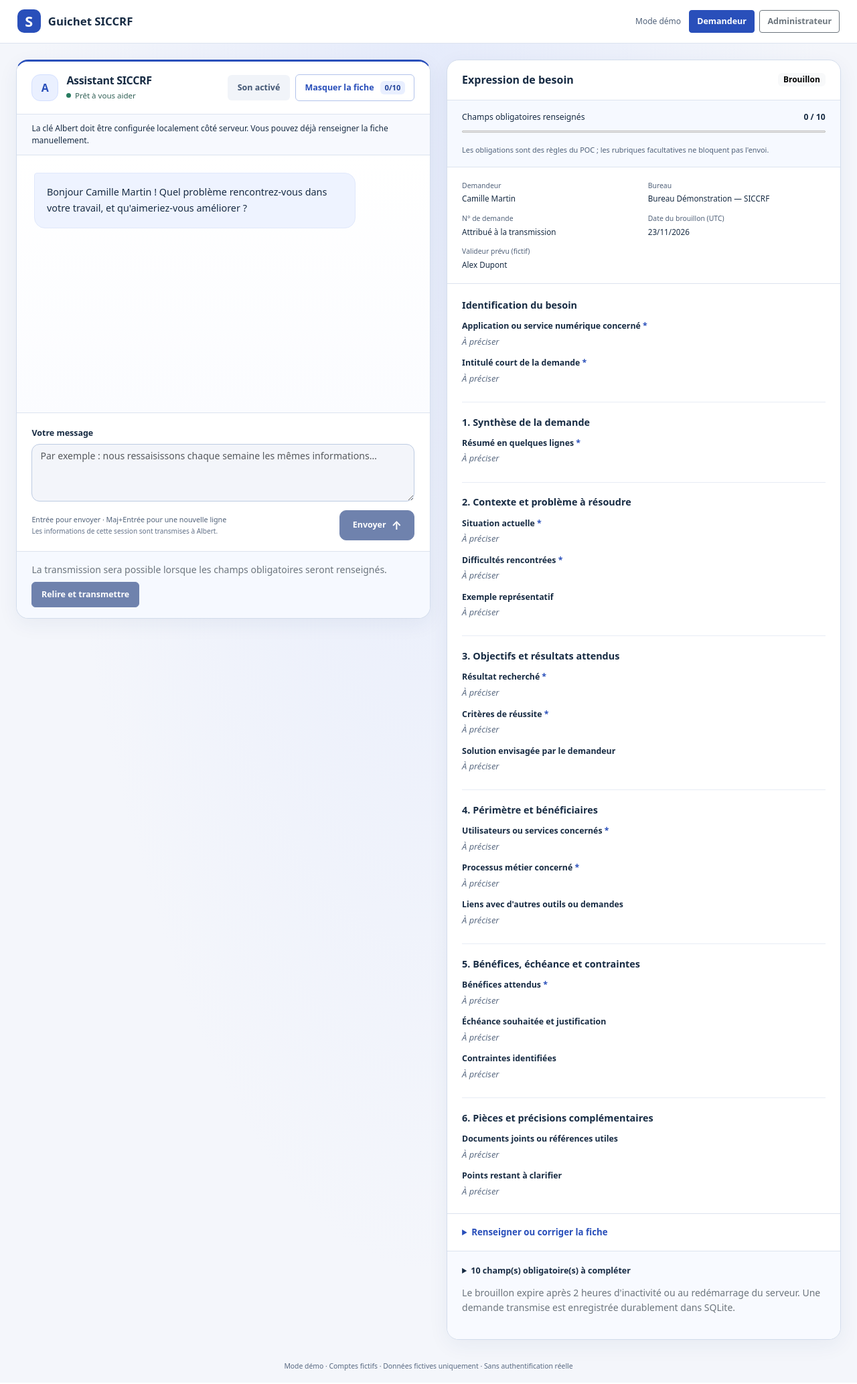
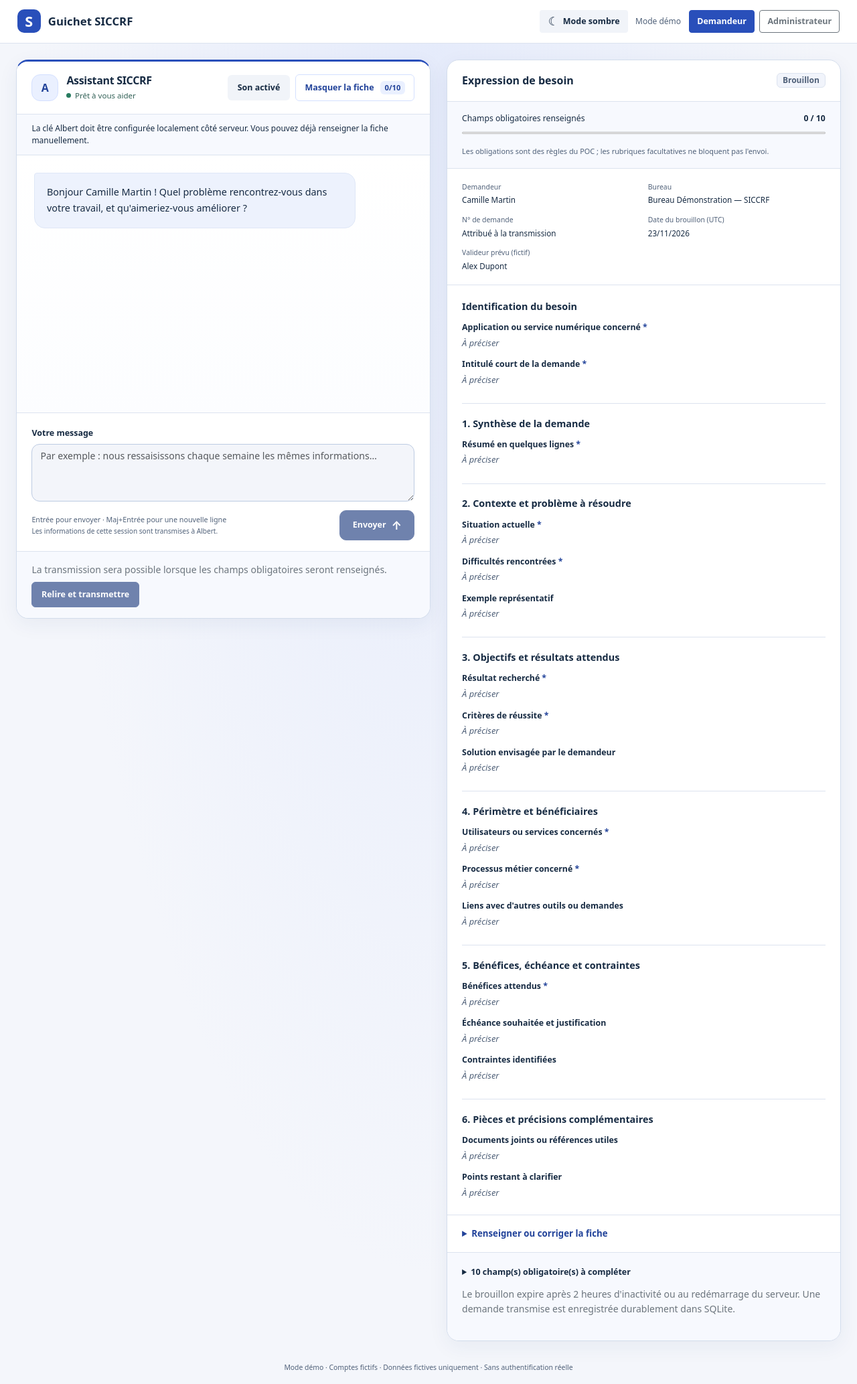
Before and after one commit to GetMetamorph/poc-demonstrateur-ia-dk, an ASP.NET Core app: page / in a window 1280 px wide, after a click that opens the changed part. Shown: the whole page at 67% size. Run offline with ASP.NET Core 8, Linux system fonts and the light colour scheme; the project's own start-up code is not run, and a stand-in starts its controllers and pages.

Commit message:
feat: ajouter un mode sombre mémorisé sur toute l'application

```diff
--- a/src/Siccrf.Guichet/Features/Demandes/Views/Index.cshtml
+++ b/src/Siccrf.Guichet/Features/Demandes/Views/Index.cshtml
@@ -90,7 +90,7 @@
         </div>
     </section>
     <section class="panel fiche-panel" id="fiche-panel" aria-labelledby="fiche-title" hidden>
-        <div class="panel-header"><h2 id="fiche-title" tabindex="-1">Expression de besoin</h2><span class="badge text-bg-light">Brouillon</span></div>
+        <div class="panel-header"><h2 id="fiche-title" tabindex="-1">Expression de besoin</h2><span class="badge badge-draft">Brouillon</span></div>
         <div class="fiche-progress"><div class="d-flex justify-content-between"><span>Champs obligatoires renseignés</span><strong id="completion-count">@Model.NombreRenseignes / @Model.NombreObligatoires</strong></div><progress id="completion-progress" value="@Model.NombreRenseignes" max="@Model.NombreObligatoires" aria-label="Complétude de la fiche">@Model.Progression %</progress><small>Les obligations sont des règles du POC ; les rubriques facultatives ne bloquent pas l'envoi.</small></div>
         <dl class="identity-grid"><div><dt>Demandeur</dt><dd>@CompteDemo.Demandeur</dd></div><div><dt>Bureau</dt><dd>@CompteDemo.Bureau</dd></div><div><dt>N° de demande</dt><dd>Attribué à la transmission</dd></div><div><dt>Date du brouillon (UTC)</dt><dd>@Model.Fiche.DateCreation.ToString("dd/MM/yyyy")</dd></div><div><dt>Valideur prévu (fictif)</dt><dd>@CompteDemo.Valideur</dd></div></dl>
         <div class="fiche-content">
--- a/src/Siccrf.Guichet/Views/Shared/_Layout.cshtml
+++ b/src/Siccrf.Guichet/Views/Shared/_Layout.cshtml
@@ -5,6 +5,7 @@
     <meta charset="utf-8" />
     <meta name="viewport" content="width=device-width, initial-scale=1" />
     <title>@ViewData["Title"] · Guichet SICCRF</title>
+    <script src="~/js/theme.js" asp-append-version="true"></script>
     <link rel="stylesheet" href="~/lib/bootstrap/bootstrap.min.css" asp-append-version="true" />
     <link rel="stylesheet" href="~/css/site.css" asp-append-version="true" />
     <script src="~/js/fiche.js" asp-append-version="true" defer></script>
@@ -14,11 +15,16 @@
     <header class="app-header">
         <nav class="container-fluid navbar" aria-label="Navigation principale">
             <a href="/" class="brand"><span class="brand-mark" aria-hidden="true">S</span><span>Guichet SICCRF</span></a>
-            <form asp-controller="ComptesDemo" asp-action="Changer" method="post" class="role-switch">
-                <span class="role-label">Mode démo</span>
-                <button name="role" value="demandeur" class="btn btn-sm @(!Compte.EstAdministrateur ? "btn-primary" : "btn-outline-secondary")" aria-pressed="@((!Compte.EstAdministrateur).ToString().ToLowerInvariant())">Demandeur</button>
-                <button name="role" value="administrateur" class="btn btn-sm @(Compte.EstAdministrateur ? "btn-primary" : "btn-outline-secondary")" aria-pressed="@(Compte.EstAdministrateur.ToString().ToLowerInvariant())">Administrateur</button>
-            </form>
+            <div class="navbar-actions">
+                <button type="button" id="theme-toggle" class="btn btn-sm btn-quiet theme-toggle" aria-label="Activer le mode sombre" aria-pressed="false" hidden>
+                    <span class="theme-icon" aria-hidden="true">☾</span><span id="theme-label">Mode sombre</span>
+                </button>
+                <form asp-controller="ComptesDemo" asp-action="Changer" method="post" class="role-switch">
+                    <span class="role-label">Mode démo</span>
+                    <button name="role" value="demandeur" class="btn btn-sm @(!Compte.EstAdministrateur ? "btn-primary" : "btn-outline-secondary")" aria-pressed="@((!Compte.EstAdministrateur).ToString().ToLowerInvariant())">Demandeur</button>
+                    <button name="role" value="administrateur" class="btn btn-sm @(Compte.EstAdministrateur ? "btn-primary" : "btn-outline-secondary")" aria-pressed="@(Compte.EstAdministrateur.ToString().ToLowerInvariant())">Administrateur</button>
+                </form>
+            </div>
         </nav>
     </header>
     <main class="container-fluid app-main" id="contenu">
--- a/src/Siccrf.Guichet/wwwroot/css/site.css
+++ b/src/Siccrf.Guichet/wwwroot/css/site.css
@@ -1,15 +1,88 @@
 /* Interface locale sans police ni ressource distante. */
 :root {
+    color-scheme: light;
     --ink: #172b43;
     --muted: #506179;
     --blue: #294fba;
     --line: #dce3ef;
     --surface: #f1f4fb;
+    --card: #fff;
+    --page-glow: #e5ebfb;
+    --page-bg: #f4f6fb;
+    --panel-border: #d3ddec;
+    --panel-shadow: #243b6810;
+    --subtle: #f7f9fe;
+    --input-bg: #fcfdff;
+    --input-border: #bdcbe2;
+    --disabled-bg: #f3f5fa;
+    --quiet-bg: #f1f4f9;
+    --quiet-hover: #e5ebf4;
+    --accent-bg: #eaf0ff;
+    --accent-border: #d4e0ff;
+    --accent-text: #22439a;
+    --reply-bg: #edf2fd;
+    --reply-border: #dfe7f7;
+    --reply-ink: #1a3154;
+    --reply-label: #345a9d;
+    --working-bg: #edf2ff;
+    --working-ink: #2b4383;
+    --success: #326157;
+    --success-dot: #287c60;
+    --warning: #835111;
+    --warning-dot: #a96b19;
+    --primary-hover: #20429f;
+    --primary-disabled: #6f82ad;
+    --focus: #7598e8;
+}
+
+[data-bs-theme="dark"] {
+    color-scheme: dark;
+    --ink: #e5ecf7;
+    --muted: #b0bfd4;
+    --blue: #4064ca;
+    --line: #33425a;
+    --surface: #1c293d;
+    --card: #172235;
+    --page-glow: #1d2b48;
+    --page-bg: #0e1727;
+    --panel-border: #36465f;
+    --panel-shadow: #00000030;
+    --subtle: #1b283d;
+    --input-bg: #101b2e;
+    --input-border: #526783;
+    --disabled-bg: #202d41;
+    --quiet-bg: #28384f;
+    --quiet-hover: #354b69;
+    --accent-bg: #243b66;
+    --accent-border: #4a6595;
+    --accent-text: #b4ccff;
+    --reply-bg: #22334f;
+    --reply-border: #3b5276;
+    --reply-ink: #e1eaff;
+    --reply-label: #aac7ff;
+    --working-bg: #253b60;
+    --working-ink: #c1d5ff;
+    --success: #96dfc3;
+    --success-dot: #64d3a8;
+    --warning: #ffd18b;
+    --warning-dot: #e9b05f;
+    --primary-hover: #3658b7;
+    --primary-disabled: #394c76;
+    --focus: #adc7ff;
+    --bs-body-color: var(--ink);
+    --bs-body-bg: var(--card);
+    --bs-border-color: var(--line);
+    --bs-secondary-color: var(--muted);
+    --bs-secondary-rgb: 176, 191, 212;
+    --bs-link-color: #b4ccff;
+    --bs-link-hover-color: #d8e5ff;
+    --bs-link-color-rgb: 180, 204, 255;
+    --bs-link-hover-color-rgb: 216, 229, 255;
 }
 
 [hidden] { display: none !important; }
-body { color: var(--ink); background: radial-gradient(ellipse at 50% 0%, #e5ebfb 0, #f4f6fb 65%); font-family: system-ui, -apple-system, "Segoe UI", sans-serif; }
-.app-header { background: #fff; border-bottom: 1px solid var(--line); }
+body { color: var(--ink); background: radial-gradient(ellipse at 50% 0%, var(--page-glow) 0, var(--page-bg) 65%); font-family: system-ui, -apple-system, "Segoe UI", sans-serif; }
+.app-header { background: var(--card); border-bottom: 1px solid var(--line); }
 .app-header .navbar { max-width: 1500px; padding: .9rem 1.6rem; gap: 1rem; }
 .brand { display: flex; align-items: center; gap: .7rem; color: var(--ink); text-decoration: none; font-size: 1.05rem; font-weight: 750; }
 .brand-mark { display: grid; place-items: center; background: var(--blue); color: #fff; width: 35px; height: 35px; border-radius: 10px; font-size: 1.35rem; }
@@ -18,90 +91,90 @@ body { color: var(--ink); background: radial-gradient(ellipse at 50% 0%, #e5ebfb
 .app-main { max-width: 1500px; padding: 1.5rem; }
 .workspace-grid { display: grid; grid-template-columns: minmax(0, 1fr); gap: 1.5rem; align-items: start; max-width: 960px; margin: 0 auto; }
 .workspace-grid.fiche-visible { max-width: none; grid-template-columns: minmax(0, 1.05fr) minmax(0, 1fr); }
-.panel { background: #fff; border: 1px solid #d3ddec; border-radius: 18px; overflow: hidden; box-shadow: 0 8px 30px #243b6810; }
+.panel { background: var(--card); border: 1px solid var(--panel-border); border-radius: 18px; overflow: hidden; box-shadow: 0 8px 30px var(--panel-shadow); }
 .panel-header { display: flex; justify-content: space-between; align-items: center; gap: 1rem; padding: 1.2rem 1.4rem; border-bottom: 1px solid var(--line); }
 .chat-panel { position: sticky; top: 1rem; border-top: 3px solid var(--blue); transition: box-shadow .2s, border-color .2s; }
-.chat-header { background: #fff; flex-wrap: wrap; }
+.chat-header { background: var(--card); flex-wrap: wrap; }
 .assistant-identity { display: flex; gap: .75rem; align-items: center; }
 #chat-title { font-size: 1rem; font-weight: 750; letter-spacing: -.02em; margin: 0 0 .2rem; }
-.assistant-avatar { display: grid; place-items: center; background: #eaf0ff; border: 1px solid #d4e0ff; color: var(--blue); font-weight: 800; width: 40px; height: 40px; border-radius: 13px; }
-.assistant-status { display: flex; gap: .35rem; align-items: center; color: #326157; font-size: .72rem; }
-.activity-dot { width: 7px; height: 7px; background: #287c60; border-radius: 50%; }
+.assistant-avatar { display: grid; place-items: center; background: var(--accent-bg); border: 1px solid var(--accent-border); color: var(--accent-text); font-weight: 800; width: 40px; height: 40px; border-radius: 13px; }
+.assistant-status { display: flex; gap: .35rem; align-items: center; color: var(--success); font-size: .72rem; }
+.activity-dot { width: 7px; height: 7px; background: var(--success-dot); border-radius: 50%; }
 .chat-actions { display: flex; gap: .5rem; align-items: center; }
-.completion-pill { display: inline-block; background: #e9efff; color: #22439a; border-radius: 6px; padding: .1rem .4rem; margin-left: .6rem; font-size: .7rem; font-weight: 700; }
-.btn-quiet { color: #435774; border-color: transparent; background: #f1f4f9; }
-.btn-quiet:hover { background: #e5ebf4; color: #1f3453; }
-.btn-quiet[aria-pressed="false"] { color: #596579; background: #f6f7fa; }
-.model-settings { padding: .75rem 1.4rem; background: #f7f9fe; border-bottom: 1px solid var(--line); font-size: .75rem; }
+.completion-pill { display: inline-block; background: var(--accent-bg); color: var(--accent-text); border-radius: 6px; padding: .1rem .4rem; margin-left: .6rem; font-size: .7rem; font-weight: 700; }
+.btn-quiet { color: var(--ink); border-color: transparent; background: var(--quiet-bg); }
+.btn-quiet:hover { background: var(--quiet-hover); color: var(--ink); }
+.btn-quiet[aria-pressed="false"] { color: var(--muted); background: var(--subtle); }
+.model-settings { padding: .75rem 1.4rem; background: var(--subtle); border-bottom: 1px solid var(--line); font-size: .75rem; }
 .model-settings label { font-size: .7rem; font-weight: 650; margin-bottom: .3rem; }
 .model-settings .form-select { max-width: 360px; }
 .model-settings small { display: block; color: var(--muted); font-size: .7rem; margin-top: .35rem; }
-.chat-messages { height: clamp(300px, 48vh, 610px); overflow-y: auto; overscroll-behavior: contain; padding: 1.6rem; background: linear-gradient(180deg, #fff, #fbfcff); }
-.assistant-message { font-size: .9rem; line-height: 1.7; max-width: 85%; background: #eef3ff; border: 1px solid #e0e8fb; border-radius: 4px 16px 16px; padding: 1rem 1.15rem; }
+.chat-messages { height: clamp(300px, 48vh, 610px); overflow-y: auto; overscroll-behavior: contain; padding: 1.6rem; background: linear-gradient(180deg, var(--card), var(--input-bg)); }
+.assistant-message { font-size: .9rem; line-height: 1.7; max-width: 85%; background: var(--reply-bg); border: 1px solid var(--reply-border); border-radius: 4px 16px 16px; padding: 1rem 1.15rem; }
 .assistant-message p { margin: 0; }
 .history-message { font-size: .88rem; line-height: 1.7; padding: 1rem 1.15rem; margin-top: 1.25rem; border-radius: 15px; max-width: 90%; }
 .history-message strong { display: block; font-size: .68rem; letter-spacing: .02em; margin-bottom: .35rem; }
 .history-message p { margin: 0; white-space: pre-wrap; overflow-wrap: anywhere; }
-.user-message { margin-left: auto; color: #fff; background: #294fba; border-bottom-right-radius: 4px; box-shadow: 0 3px 10px #294fba16; }
+.user-message { margin-left: auto; color: #fff; background: var(--blue); border-bottom-right-radius: 4px; box-shadow: 0 3px 10px #294fba16; }
 .user-message strong { color: #e5ecff; }
-.assistant-reply { margin-right: auto; color: #1a3154; background: #edf2fd; border: 1px solid #dfe7f7; border-bottom-left-radius: 4px; }
-.assistant-reply strong { color: #345a9d; }
-.working-message { display: flex; gap: .8rem; align-items: center; padding: 1rem; margin-top: 1.25rem; max-width: 90%; color: #2b4383; background: #edf2ff; border: 1px solid #d5e0fc; border-radius: 14px; }
+.assistant-reply { margin-right: auto; color: var(--reply-ink); background: var(--reply-bg); border: 1px solid var(--reply-border); border-bottom-left-radius: 4px; }
+.assistant-reply strong { color: var(--reply-label); }
+.working-message { display: flex; gap: .8rem; align-items: center; padding: 1rem; margin-top: 1.25rem; max-width: 90%; color: var(--working-ink); background: var(--working-bg); border: 1px solid var(--accent-border); border-radius: 14px; }
 .working-message strong { font-size: .82rem; }
 .working-message p { margin: .25rem 0 0; font-size: .73rem; }
-.working-spinner, .button-spinner { display: inline-block; flex-shrink: 0; width: 20px; height: 20px; border: 2px solid #c4d2f6; border-top-color: #315dcc; border-radius: 50%; animation: spin .85s linear infinite; }
+.working-spinner, .button-spinner { display: inline-block; flex-shrink: 0; width: 20px; height: 20px; border: 2px solid var(--accent-border); border-top-color: var(--accent-text); border-radius: 50%; animation: spin .85s linear infinite; }
 .button-spinner { width: 14px; height: 14px; border-color: #ffffff55; border-top-color: #fff; }
 .typing-dots span { display: inline-block; animation: dot-pulse 1.2s infinite; }
 .typing-dots span:nth-child(2) { animation-delay: .15s; }.typing-dots span:nth-child(3) { animation-delay: .3s; }
 .is-working.chat-panel { box-shadow: 0 0 0 3px #355fd11c, 0 10px 35px #294fba15; }
-.is-working .activity-dot { background: #4167ce; animation: dot-pulse 1.2s infinite; }
-.is-working .assistant-status { color: #3555ab; }
-.has-chat-error .assistant-status { color: #835111; }.has-chat-error .activity-dot { background: #a96b19; }
-.chat-compose { border-top: 1px solid var(--line); padding: 1rem 1.4rem; background: #fff; }
+.is-working .activity-dot { background: var(--accent-text); animation: dot-pulse 1.2s infinite; }
+.is-working .assistant-status { color: var(--accent-text); }
+.has-chat-error .assistant-status { color: var(--warning); }.has-chat-error .activity-dot { background: var(--warning-dot); }
+.chat-compose { border-top: 1px solid var(--line); padding: 1rem 1.4rem; background: var(--card); }
 .chat-compose .form-label { font-size: .78rem; font-weight: 650; margin-bottom: .4rem; }
-.chat-compose textarea { font-size: .88rem; line-height: 1.6; border: 1px solid #bdcbe2; border-radius: 12px; resize: vertical; min-height: 86px; background: #fcfdff; }
-.chat-compose textarea:disabled { background: #f3f5fa; color: #5c6e87; }
-#chat-cible { color: #2d5199 !important; border-left: 3px solid #94ade7; padding-left: .65rem; margin: 0 0 .65rem; }
+.chat-compose textarea { font-size: .88rem; line-height: 1.6; border: 1px solid var(--input-border); border-radius: 12px; resize: vertical; min-height: 86px; background: var(--input-bg); }
+.chat-compose textarea:disabled { background: var(--disabled-bg); color: var(--muted); }
+#chat-cible { color: var(--accent-text) !important; border-left: 3px solid var(--accent-border); padding-left: .65rem; margin: 0 0 .65rem; }
 .compose-footer { display: flex; justify-content: space-between; align-items: center; gap: 1rem; margin-top: .8rem; }
 .compose-footer small { display: block; font-size: .67rem; color: var(--muted); line-height: 1.6; }
-#chat-help { font-size: .63rem; color: #617087; }
+#chat-help { font-size: .63rem; color: var(--muted); }
 #chat-envoyer { display: flex; align-items: center; justify-content: center; gap: .5rem; min-width: 112px; border-radius: 10px; }
 .send-arrow { font-size: 1.05rem; font-weight: 700; }
-#chat-status { color: #365ba5; }
+#chat-status { color: var(--accent-text); }
 #chat-status:empty { display: none; }
 .fiche-panel { scroll-margin-top: 1rem; }
 .fiche-panel .panel-header h2 { font-size: 1rem; font-weight: 700; margin: 0; }
-.fiche-progress { padding: 1rem 1.4rem; background: #f6f9ff; border-bottom: 1px solid var(--line); font-size: .76rem; }
+.fiche-progress { padding: 1rem 1.4rem; background: var(--subtle); border-bottom: 1px solid var(--line); font-size: .76rem; }
 .fiche-progress small { color: var(--muted); font-size: .68rem; }
 .fiche-progress progress { width: 100%; height: 7px; margin: .6rem 0; accent-color: var(--blue); }
 .identity-grid { display: grid; grid-template-columns: 1fr 1fr; gap: .8rem; padding: 1.2rem 1.4rem; margin: 0; border-bottom: 1px solid var(--line); font-size: .73rem; }
 .identity-grid dt { color: var(--muted); font-size: .65rem; font-weight: 500; margin-bottom: .2rem; }.identity-grid dd { margin: 0; }
 .fiche-content { padding: 1.4rem; }
-.fiche-section + .fiche-section { margin-top: 1.5rem; padding-top: 1.3rem; border-top: 1px solid #e7ecf5; }
+.fiche-section + .fiche-section { margin-top: 1.5rem; padding-top: 1.3rem; border-top: 1px solid var(--line); }
 .fiche-section h3 { font-size: .9rem; font-weight: 750; margin-bottom: 1rem; }
 .preview-field { margin-bottom: .9rem; }.preview-field:last-child { margin-bottom: 0; }
 .preview-field h4 { font-size: .77rem; font-weight: 650; margin-bottom: .3rem; }
 .preview-field p { font-size: .8rem; margin: 0; white-space: pre-wrap; overflow-wrap: anywhere; line-height: 1.65; }
-.field-empty { color: #5d6d84; font-style: italic; }.required-dot { color: var(--blue); }
+.field-empty { color: var(--muted); font-style: italic; }.required-dot { color: var(--accent-text); }
 .edit-panel { border-top: 1px solid var(--line); padding: 1.1rem 1.4rem; font-size: .83rem; }
-.edit-panel summary { color: var(--blue); font-weight: 650; cursor: pointer; }.edit-panel fieldset { margin-top: 1.4rem; }
+.edit-panel summary { color: var(--accent-text); font-weight: 650; cursor: pointer; }.edit-panel fieldset { margin-top: 1.4rem; }
 .edit-panel legend { font-size: .87rem; font-weight: 700; }.edit-panel label { font-size: .76rem; font-weight: 600; }
 .edit-panel textarea { font-size: .83rem; }.edit-panel small { font-size: .7rem; }
-.submit-panel { padding: 1.2rem 1.4rem; border-top: 1px solid var(--line); background: #f8faff; }
+.submit-panel { padding: 1.2rem 1.4rem; border-top: 1px solid var(--line); background: var(--subtle); }
 .submit-panel summary { font-size: .78rem; font-weight: 650; margin-bottom: .8rem; cursor: pointer; }
 .missing-fields { font-size: .76rem; line-height: 1.8; }.submit-panel p { line-height: 1.6; }
 .btn { font-size: .78rem; padding: .55rem .85rem; font-weight: 550; }.btn-sm { padding: .4rem .7rem; }
-.btn-primary { background-color: var(--blue); border-color: var(--blue); }.btn-primary:hover { background: #20429f; border-color: #20429f; }
-.btn-primary:disabled { background-color: #6f82ad; border-color: #6f82ad; color: #fff; opacity: 1; }
-.btn-outline-primary { color: #294fba; border-color: #b2c3eb; }.btn-outline-primary:hover { background: #eaf0ff; color: #22439a; border-color: #94ace1; }
-.form-control:focus, .form-select:focus { box-shadow: 0 0 0 3px #2456bc20; border-color: #6184ce; }
-button:focus-visible, a:focus-visible, summary:focus-visible { outline: 3px solid #7598e8; outline-offset: 3px; }
+.btn-primary { background-color: var(--blue); border-color: var(--blue); }.btn-primary:hover { background: var(--primary-hover); border-color: var(--primary-hover); }
+.btn-primary:disabled { background-color: var(--primary-disabled); border-color: var(--primary-disabled); color: #fff; opacity: 1; }
+.btn-outline-primary { color: var(--accent-text); border-color: var(--accent-border); }.btn-outline-primary:hover { background: var(--accent-bg); color: var(--accent-text); border-color: var(--accent-border); }
+.form-control:focus, .form-select:focus { box-shadow: 0 0 0 3px #2456bc20; border-color: var(--focus); }
+button:focus-visible, a:focus-visible, summary:focus-visible { outline: 3px solid var(--focus); outline-offset: 3px; }
 .validation-summary-valid { display: none; }
-.app-footer { padding: .5rem 1rem 1rem; text-align: center; color: #576880; font-size: .65rem; }
+.app-footer { padding: .5rem 1rem 1rem; text-align: center; color: var(--muted); font-size: .65rem; }
 .page-heading { margin-bottom: 1.5rem; }.page-heading h1 { font-size: 1.6rem; font-weight: 750; }
 .eyebrow { font-size: .68rem; font-weight: 700; letter-spacing: .08em; color: var(--muted); }
 .admin-panel { padding: 1.5rem; }.admin-panel h2 { font-size: 1rem; margin-bottom: 1.7rem; }
-.table { font-size: .82rem; }.table th { color: var(--muted); font-weight: 600; background: #f7f9fd; }
+.table { font-size: .82rem; }.table th { color: var(--muted); font-weight: 600; background: var(--subtle); }
 .table .empty-state { padding: 3rem 1rem; text-align: center; }.empty-state p { color: var(--muted); margin: .8rem auto 0; max-width: 550px; }
 @keyframes spin { to { transform: rotate(360deg); } }
 @keyframes dot-pulse { 0%, 70%, 100% { opacity: .4; } 35% { opacity: 1; } }
@@ -122,10 +195,22 @@ button:focus-visible, a:focus-visible, summary:focus-visible { outline: 3px soli
     *, *::before, *::after { animation: none !important; transition: none !important; scroll-behavior: auto !important; }
 }
 
-.submission-controls { padding: 1rem 1.4rem; border-top: 1px solid var(--line); background: #f6f9ff; }
+.submission-controls { padding: 1rem 1.4rem; border-top: 1px solid var(--line); background: var(--subtle); }
 .document-page { max-width: 980px; margin: 0 auto; }
 .document-page .panel-header h1 { font-size: 1.2rem; font-weight: 750; margin: 0; overflow-wrap: anywhere; }
 .document-intro, .confirmation-form { padding: 1.4rem; }
-.confirmation-form { border-top: 1px solid var(--line); background: #f5f8ff; }
+.confirmation-form { border-top: 1px solid var(--line); background: var(--subtle); }
 .document-actions { display: flex; gap: .7rem; flex-wrap: wrap; align-items: center; }
 .document-page > .document-actions { padding: 1.4rem; border-top: 1px solid var(--line); }
+
+.navbar-actions { display: flex; align-items: center; justify-content: flex-end; flex-wrap: wrap; gap: .7rem; }
+.theme-toggle { display: inline-flex; align-items: center; gap: .4rem; white-space: nowrap; }
+.theme-icon { font-size: 1.1rem; line-height: 1; }
+.theme-toggle[aria-pressed="false"] { color: var(--ink); background: var(--quiet-bg); }
+.theme-toggle:hover { background: var(--quiet-hover); color: var(--ink); }
+.badge-draft { background: var(--surface); color: var(--muted); border: 1px solid var(--line); }
+@media (max-width: 580px) {
+    .navbar-actions { width: 100%; justify-content: space-between; gap: .5rem; }
+}
+
+[data-bs-theme="dark"] .text-success { color: var(--success) !important; }
--- /dev/null
+++ b/src/Siccrf.Guichet/wwwroot/js/theme.js
@@ -0,0 +1,38 @@
+// Appliqué avant les styles pour éviter un éclair clair au chargement.
+(() => {
+    const storageKey = "siccrf-theme";
+    const root = document.documentElement;
+    const systemTheme = window.matchMedia?.("(prefers-color-scheme: dark)");
+    let preference;
+    try {
+        const saved = localStorage.getItem(storageKey);
+        if (saved === "light" || saved === "dark") preference = saved;
+    } catch { /* La bascule fonctionne aussi si le stockage est indisponible. */ }
+
+    const applyTheme = () => {
+        const dark = preference ? preference === "dark" : Boolean(systemTheme?.matches);
+        root.dataset.bsTheme = dark ? "dark" : "light";
+        const button = document.getElementById("theme-toggle");
+        if (!button) return;
+        const label = dark ? "Mode clair" : "Mode sombre";
+        button.setAttribute("aria-pressed", String(dark));
+        button.setAttribute("aria-label", `Activer le ${label.toLowerCase()}`);
+        button.title = `Activer le ${label.toLowerCase()}`;
+        document.getElementById("theme-label").textContent = label;
+        button.querySelector(".theme-icon").textContent = dark ? "☀" : "☾";
+        button.hidden = false;
+    };
+
+    applyTheme();
+    systemTheme?.addEventListener("change", () => {
+        if (!preference) applyTheme();
+    });
+    document.addEventListener("DOMContentLoaded", () => {
+        applyTheme();
+        document.getElementById("theme-toggle")?.addEventListener("click", () => {
+            preference = root.dataset.bsTheme === "dark" ? "light" : "dark";
+            try { localStorage.setItem(storageKey, preference); } catch { /* Choix valable pour cette page. */ }
+            applyTheme();
+        });
+    }, { once: true });
+})();
```
Also changed, not shown: docs/Verification.md (+6 -0 lines).
